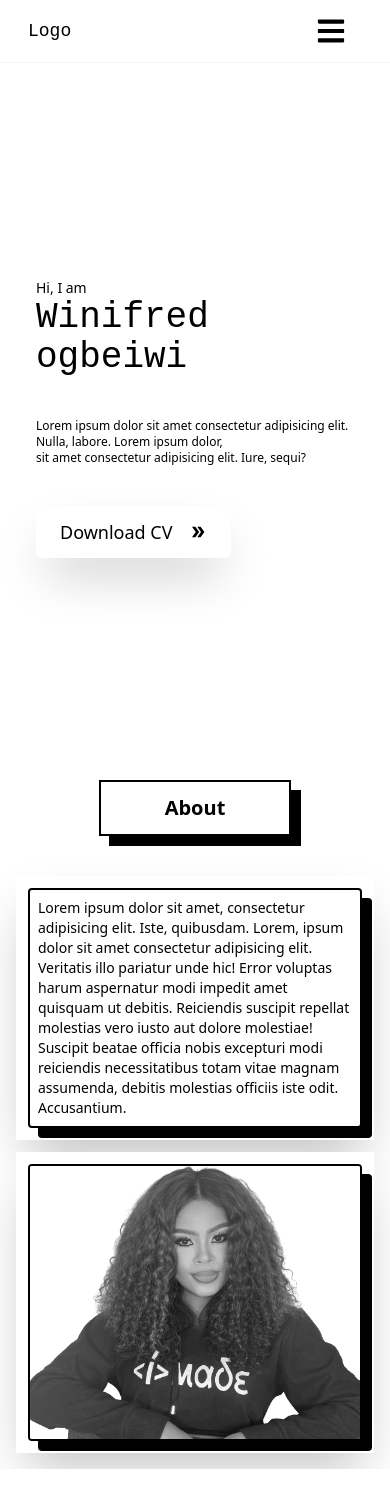
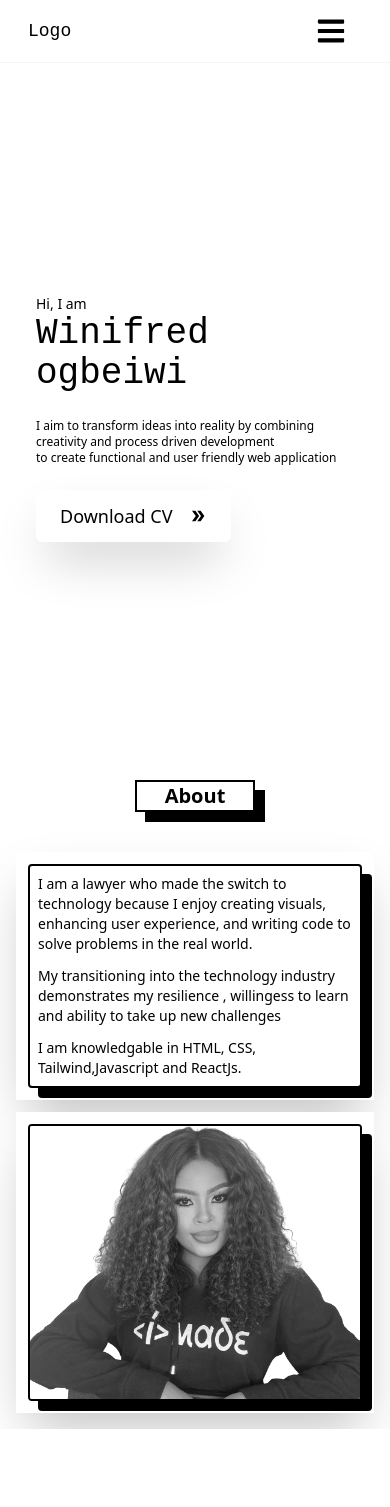
Before and after one commit to WinifredOgbeiwi/My-Portfolio, a React (Create React App) app: page / in a window 390 px wide. Shown: the top 1507 px of the page. Built offline with nearby package versions, Linux system fonts and the light colour scheme.

Commit message:
additon of about and project details

```diff
--- a/src/components/about/About.jsx
+++ b/src/components/about/About.jsx
@@ -12,16 +12,13 @@ function About() {
        <div className="flex flex-col lg:flex-row gap-3 sm:gap-10">
         <div className="shadow-2xl basis-1/2 h-[36rem] p-2 sm:p-5 ">
           <div className="firstDiv p-1 sm:p-5 h-full ">
-            <p className="secondDiv rounded h-full p-2 sm:p-5 text-sm sm:text-lg
-           ">
-              Lorem ipsum dolor sit amet, consectetur adipisicing elit. Iste, quibusdam.
-            Lorem, ipsum dolor sit amet consectetur adipisicing elit. Veritatis
-            illo pariatur unde hic! Error voluptas harum aspernatur modi impedit
-            amet quisquam ut debitis. Reiciendis suscipit repellat molestias
-            vero iusto aut dolore molestiae! Suscipit beatae officia nobis
-            excepturi modi reiciendis necessitatibus totam vitae magnam
-            assumenda, debitis molestias officiis iste odit. Accusantium.
-          </p>
+            <div className="secondDiv rounded h-full p-2 sm:p-5 text-sm sm:text-lg">
+            <p> I am a lawyer who made the switch to technology because I enjoy creating visuals, enhancing user experience, and writing code to solve problems in the real world.</p>
+            <p className="my-3">My transitioning into the technology industry demonstrates my resilience , willingess to learn and ability to take up new challenges </p>
+             <p> I am knowledgable in HTML, CSS, Tailwind,Javascript and ReactJs. </p>
+            </div>
+
+
           </div>
         </div>
         <div className=" shadow-2xl basis-1/2 p-2 sm:p-5  lg:mt-32 h-fit ">
--- a/src/components/hero/Hero.jsx
+++ b/src/components/hero/Hero.jsx
@@ -12,11 +12,11 @@ function Hero() {
           <h1
               data-aos='fade-left'
           className='text-4xl sm:text-7xl '>Winifred ogbeiwi</h1>
-            <p data-aos='fade-right' className='mt-10 text-xs sm:text-lg'>Lorem ipsum dolor sit amet consectetur adipisicing elit. Nulla, labore. Lorem ipsum dolor, <br/>sit amet consectetur adipisicing elit. Iure, sequi?</p>
+            <p data-aos='fade-right' className='mt-6 text-xs sm:text-lg'>I aim to transform ideas into reality by combining  creativity and process driven development <br/>to create functional and user friendly web application</p>
 
             <div data-aos='fade-left'>
               <a href="./Winifred_Ogbeiwi_CV.pdf" download={true}>
-                <button className=' w-fit px-6 py-3 my-2 flex items-center rounded-md bg-white cursor-pointer group shadow-2xl gap-4 text-lg mt-10'>Download CV
+                <button className=' w-fit px-6 py-3 my-2 flex items-center rounded-md bg-white cursor-pointer group shadow-2xl gap-4 text-lg mt-6'>Download CV
 
                   <span className='group-hover:rotate-90 duration-300'><MdDoubleArrow />
                   </span>
--- a/src/components/projects/Projects.jsx
+++ b/src/components/projects/Projects.jsx
@@ -5,6 +5,14 @@ import { MdPreview } from 'react-icons/md'
 import { FaGithubSquare } from 'react-icons/fa'
 
 function Projects() {
+  const langStyle = {
+    border:'1px solid black',
+    backgroundColor:'rgb(255, 255, 255)',
+    boxShadow: '3px 3px rgb(0, 0, 0)',
+    padding:'0 5px',
+    fontSize:'.6rem'
+  }
+
   return (
     <>
       <section
@@ -13,26 +21,27 @@ function Projects() {
         className="">
         <Headings title="Projects" />
         <div>
-          <div className='flex flex-wrap justify-center sm:justify-start  gap-10'>
+          <div className='flex flex-wrap justify-center  gap-10'>
 
-
-            {projectDatas.map(({ id, img, github, live }) => (
+            {projectDatas.map((data) => (
                 <div
-                key={id} className='shadow-xl p-5 w-[25rem]'>
+                key={data.id} className='shadow-xl p-5 '>
                 <div className='firstDiv p-2 sm:p-5 rounded-lg'>
                     <div className='secondDiv p-2 sm:p-5 rounded-lg '>
-                      <div className='sm:h-52 h-24 overflow-hidden '>
-                        <img src={img} alt="" className='rounded-lg' />
+                      <div className='sm:h-52 h-24 overflow-hidden w-72'>
+                        <img src={data.cover} alt="Project Sample Image" className='rounded-lg w-full' />
                       </div>
-                  <div className='my-2 flex gap-3'>
-                    <p className='border-2 border-black rounded sm:rounded-lg w-fit px-3 text-xs sm:text-base'>API</p>
-                      <p className='border-2 border-black rounded sm:rounded-lg w-fit px-3 text-xs sm:text-base'>REACT</p>
+                  <div className='my-3 flex gap-3'>
+                      <p style={langStyle}>{data.lang1}</p>
+                      <p style={langStyle}>{data.lang2}</p>
+                      <p style={langStyle}>{data.lang3}</p>
                   </div>
-                      <p className='text-sm'>Lorem ipsum dolor sit amet consectetur adipisicing elit. Voluptatum, excepturi.</p>
-                      <div className='flex gap-3 sm:gap-10 mt-3 text-xl sm:text-2xl font-thin cursor-pointer '>
-                        <a href={live} target='_blank'
+                  <h4 className='font-bold text-sm'>{data.heading}</h4>
+                      <p className='text-xs w-72'>{data.description}</p>
+                      <div className='flex justify-center gap-3 mt-3 text-xl sm:text-3xl font-thin cursor-pointer '>
+                        <a href={data.live} target='_blank'
                         rel="noreferrer"><MdPreview className='hover:scale-110' /></a>
-                      <a href={github} target='_blank' rel="noreferrer"><FaGithubSquare className='hover:scale-110' /></a>
+                      <a href={data.github} target='_blank' rel="noreferrer"><FaGithubSquare className='hover:scale-110' /></a>
                       </div>
                     </div>
                   </div>
--- a/src/components/projects/projectDatas.js
+++ b/src/components/projects/projectDatas.js
@@ -3,27 +3,37 @@ import Lokum from "../../Images/projects/lokum.png";
 const projectDatas = [
   {
     id: 1,
-    img: Ebook,
+    cover: Ebook,
     github: "https://github.com/WinifredOgbeiwi/Ebook-google-api",
     live: "https://ebooks-google-api-winifredogbeiwi.vercel.app/",
+    lang1: "API",
+    lang2: "React",
+    lang3: "Tailwind",
+    heading:' Ebook Shelf',
+    description:'A web app utilizing Goggle API that allows users search for any book to read'
   },
   {
     id: 2,
-    img: Lokum,
+    cover: Lokum,
     github: "https://github.com/WinifredOgbeiwi/Lokum-HeathCare-Service",
     live: "https://lokum-healthcare.netlify.app/",
+    lang1: "React",
+    lang2: "Tailwind",
+     heading:'Lokum Med-Health Care',
+    description:'A Landing page that for Lokum Med-Health Care'
+
   },
   {
     id: 4,
-    img: Ebook,
+    cover: Ebook,
   },
   {
     id: 5,
-    img: Ebook,
+    cover: Ebook,
   },
   //   {
   //     id: 6,
-  //     img: SearchFilter,
+  //     cover: SearchFilter,
   //   },
 ];
     export default projectDatas
--- a/src/components/skills/Skills.jsx
+++ b/src/components/skills/Skills.jsx
@@ -17,7 +17,7 @@ function Skills() {
             <div
               data-aos="fade-right"
               key={id}
-              className='shadow-xl hover:scale-105 duration-500 p-1 sm:p-5 rounded-lg w-44 sm:w-60'
+              className='shadow-xl hover:scale-105 duration-500 p-1 sm:p-5 rounded-lg w-32 sm:w-60'
             >
               <div className="firstDiv rounded-lg p-1 sm:p-5">
                 <div className="secondDiv rounded p-3 sm:p-5 flex items-center flex-col ">
--- a/src/components/subComponents/BoxStyle.css
+++ b/src/components/subComponents/BoxStyle.css
@@ -1,12 +1,6 @@
-
-.firstDiv {
-    background-color: white;
-}
 
 .secondDiv {
-
-
-        border: 2px solid black;
+    border: 2px solid black;
     background-color: rgb(255, 255, 255);
     box-shadow: 10px 10px rgb(0, 0, 0);
 }
--- a/src/components/subComponents/Headings.jsx
+++ b/src/components/subComponents/Headings.jsx
@@ -3,7 +3,7 @@ import './BoxStyle.css'
 function Headings(props) {
     return (
         <div className='firstDiv flex justify-center'>
-            <h3 className='secondDiv text-xl font-bold text-center px-16 py-3 mb-10'>{props.title}</h3>
+            <h3 className='secondDiv text-xl font-bold text-center px-7 sm:px-16 sm:py-3 mb-10'>{props.title}</h3>
         </div>
     )
 }
```
